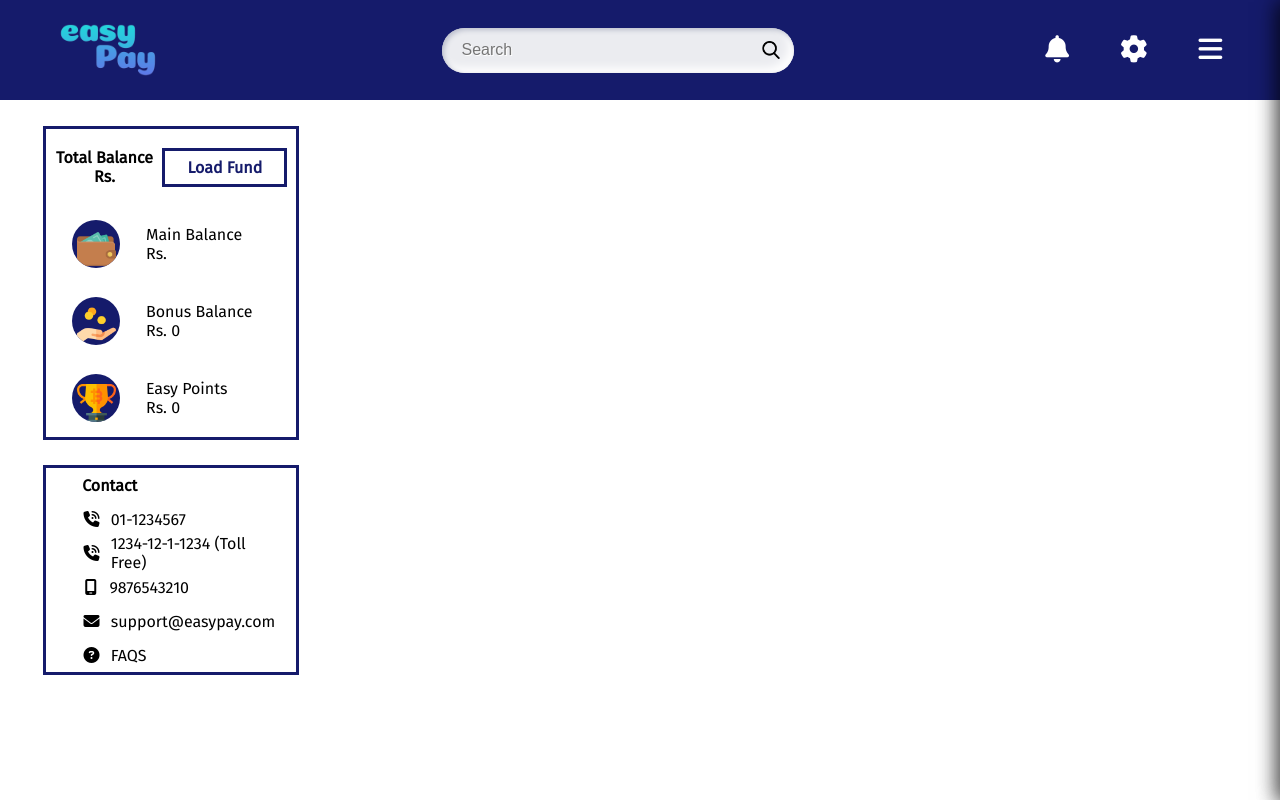
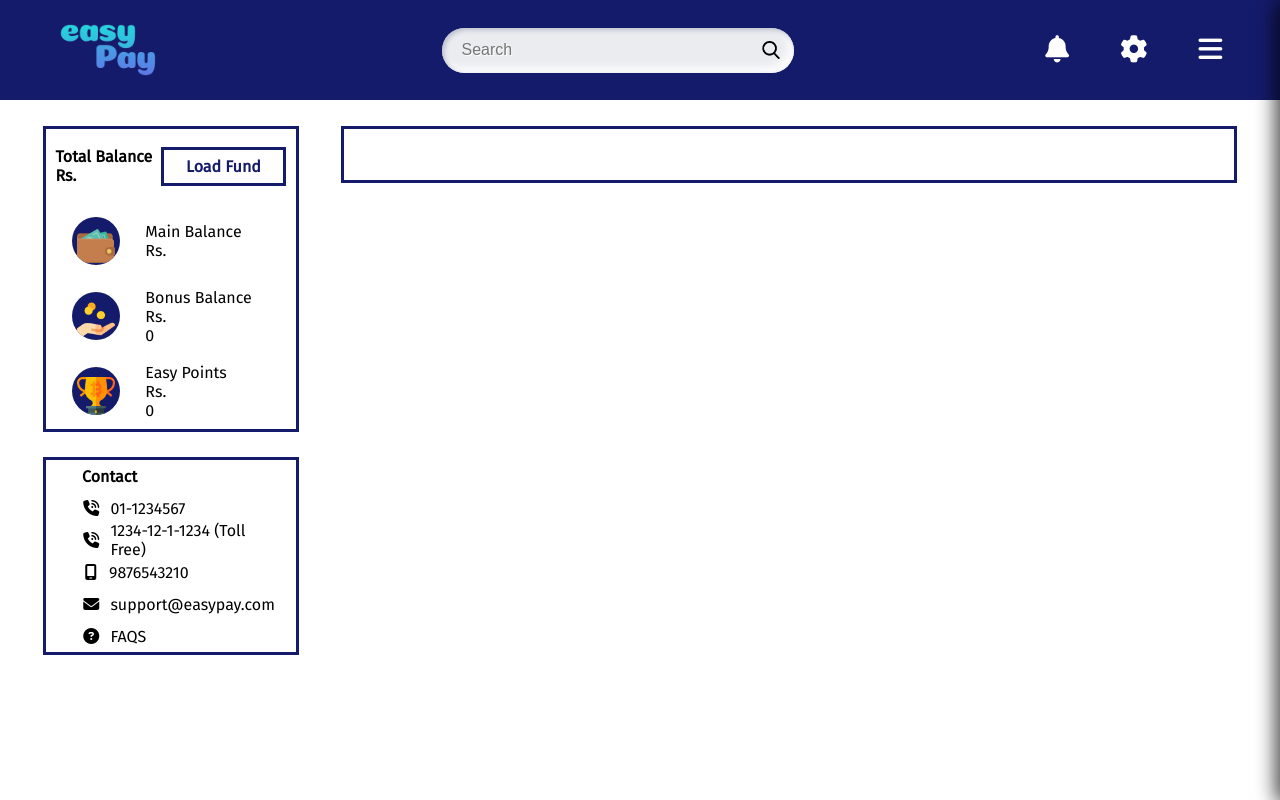
Before and after one commit to Bimisha-Mishra/Digitalwallet, a PHP site: page /Transaction_history.php in a window 1280 px wide. Run offline with PHP 8.4, Linux system fonts and the light colour scheme; the visitor is signed in with stand-in values (Sample User, id 1); data that the repository does not hold is empty; style sheets or scripts are compiled from the project's sources; some libraries are stand-ins or nearby versions.

Commit message:
implementing transaction history css. not complete yet

```diff
--- /dev/null
+++ b/Scss/Transaction.css
@@ -0,0 +1,71 @@
+* {
+  -webkit-box-sizing: border-box;
+          box-sizing: border-box;
+}
+
+.history-panal {
+  width: 70%;
+  height: -webkit-fit-content;
+  height: -moz-fit-content;
+  height: fit-content;
+  margin: 2% 0% 0% 0%;
+  padding: 2%;
+  border: 3px solid #151B6B;
+  display: -webkit-box;
+  display: -ms-flexbox;
+  display: flex;
+  -webkit-box-orient: vertical;
+  -webkit-box-direction: normal;
+      -ms-flex-direction: column;
+          flex-direction: column;
+  gap: 20px;
+}
+
+.single_transcation {
+  width: 100%;
+  height: 100px;
+  border-radius: 20px;
+  display: -webkit-box;
+  display: -ms-flexbox;
+  display: flex;
+  -webkit-box-orient: horizontal;
+  -webkit-box-direction: normal;
+      -ms-flex-direction: row;
+          flex-direction: row;
+  -ms-flex-pack: distribute;
+      justify-content: space-around;
+  -webkit-box-align: center;
+      -ms-flex-align: center;
+          align-items: center;
+}
+
+.icon {
+  width: 40px;
+  height: 40px;
+  display: -webkit-box;
+  display: -ms-flexbox;
+  display: flex;
+  -webkit-box-pack: center;
+      -ms-flex-pack: center;
+          justify-content: center;
+  -webkit-box-align: center;
+      -ms-flex-align: center;
+          align-items: center;
+}
+
+.details {
+  width: 55%;
+}
+
+.amount {
+  width: 15%;
+}
+
+.send {
+  background: #dc3b3b30;
+}
+
+.receive {
+  background: #5dd22b30;
+}
+/*# sourceMappingURL=Transaction.css.map */
--- /dev/null
+++ b/Scss/Transaction.scss
@@ -0,0 +1,47 @@
+* {box-sizing: border-box;}
+
+.history-panal{
+    width: 70%;
+    height: fit-content;
+    margin: 2% 0% 0% 0%;
+    padding: 2%;
+    border: 3px solid #151B6B;
+    display: flex;
+    flex-direction: column;
+    gap: 20px;
+}
+
+.single_transcation{
+    width: 100%;
+    height: 100px;
+    border-radius: 20px;
+    display: flex;
+    flex-direction: row;
+    justify-content: space-around;
+    align-items: center;
+}
+
+.icon{
+    width: 40px;
+    height: 40px;
+    display: flex;
+    justify-content: center;
+    align-items: center;
+}
+
+.details{
+    width: 55%;
+}
+
+.amount{
+    width: 15%;
+}
+
+
+.send{
+    background: #dc3b3b30;
+}
+
+.receive{
+    background: #5dd22b30;
+}
--- a/Scss/togglemode.css
+++ b/Scss/togglemode.css
@@ -43,4 +43,8 @@ body {
   background-color: #181818;
   color: #EBECF0;
 }
+
+.main-container .history-panal {
+  border: 3px solid #4a50a5;
+}
 /*# sourceMappingURL=togglemode.css.map */
--- a/Scss/togglemode.scss
+++ b/Scss/togglemode.scss
@@ -42,3 +42,9 @@ body{
 	background-color: $background_color;
 	color: $text_color;
 }
+
+.main-container {
+	.history-panal{
+		border: 3px solid $accent;
+	}
+}
--- a/Transaction_history.php
+++ b/Transaction_history.php
@@ -16,7 +16,7 @@ if(!isset($_SESSION['U_id'])){
     <link rel="stylesheet" href="Scss/home.css?ts=<?=time()?>">
     <link rel="stylesheet" href="Scss/switch.css">
     <link rel="stylesheet" href="Scss/slidingmenu.css?ts=<?=time()?>">
-
+    <link rel="stylesheet" href="Scss/Transaction.css?ts=<?=time()?>">
     <link rel="stylesheet" href="https://use.fontawesome.com/releases/v5.7.2/css/all.css">
     <title>Easy Pay</title>
 </head>
@@ -186,7 +186,7 @@ if(!isset($_SESSION['U_id'])){
             </div>
 
 
-            <div class="service-panal">
+            <div class="history-panal">
                 <?php
                 $number = (int) $_SESSION['U_number'];
                 $query2 = "select Sender_number, Receiver_number, Amount, Date, Purpose, Send from history where (Sender_number = $number and Send = 1) or (Receiver_number = $number and Send = 0) ";
@@ -199,7 +199,18 @@ if(!isset($_SESSION['U_id'])){
                 }
                 for($i=0; $i<$check_rows; $i++){
                     ?>
-        <div class="single_transcation">
+                    <?php
+                      if ($data2[$i]['Send'] == 1){
+                        ?>
+                          <div class="single_transcation send">
+                        <?php
+                      }
+                      else{
+                          ?>
+                            <div class="single_transcation receive">
+                          <?php
+                      }
+                    ?>
                         <div class="icon">
                             <?php
                             if ($data2[$i]['Send'] == 1){
--- a/script/darkmode.js
+++ b/script/darkmode.js
@@ -21,7 +21,7 @@ checkStatus()
 function checkStatus(){
     if (localStorage.getItem('darkMode')==="true"){
         check.checked = true;                                  //the checkbox is checked (if you load the page by default it isn’t)
-        link.href = './Scss/togglemode.css';                   //since it's true we load the dark theme CSS
+        link.href = './Scss/togglemode.css?ts=<?=time()?>';                   //since it's true we load the dark theme CSS
     }else{
         check.checked = false;                          //the checkbox is unchecked
         link.href = '';
@@ -34,6 +34,6 @@ function dark_mode_status(){                                //This function gets
         link.href = '';
     } else{
         localStorage.setItem('darkMode', "true");       //same code but adapted for dark theme
-        link.href = './Scss/togglemode.css';
+        link.href = './Scss/togglemode.css?ts=<?=time()?>';
     }
 }
```
Also changed, not shown: 2 other files. Lines whose indentation alone changed are shown as unchanged.
